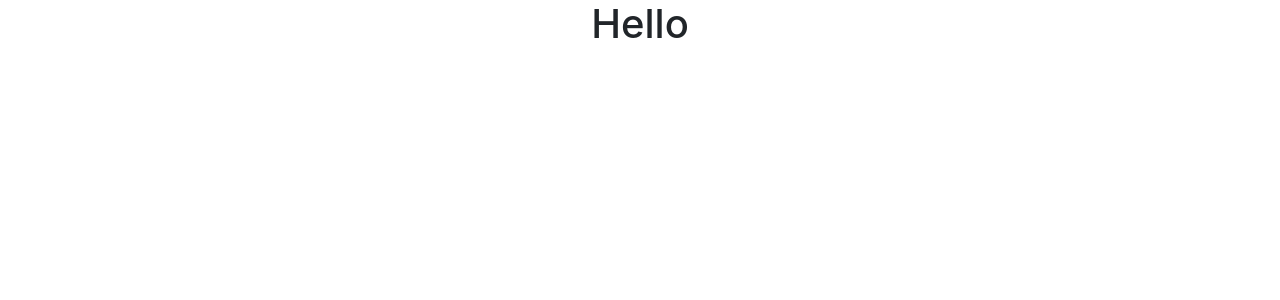
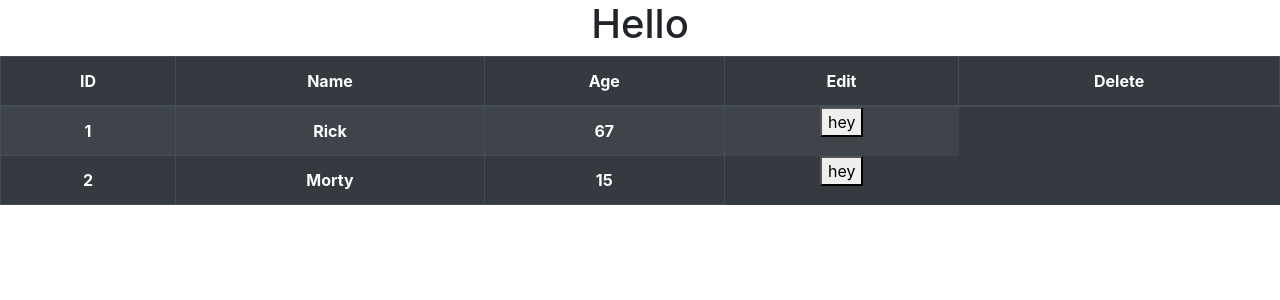
Before and after one commit to viniferraria/DDD-front-vue, a Vue app: page / in a window 1280 px wide. Shown: the top 300 px of the page. Built offline with nearby package versions, Linux system fonts and the light colour scheme.

Commit message:
added table component

```diff
--- a/src/App.vue
+++ b/src/App.vue
@@ -1,23 +1,26 @@
 <template>
-  <div id='teste' class="text-center">
+  <div id="teste" class="text-center">
     <h1>{{ message }}</h1>
+    <div id="teste2">
+      <Table id="table_app"></Table>
+    </div>
   </div>
 </template>
 
 <script>
 import "bootstrap/dist/css/bootstrap.css";
 import "font-awesome/css/font-awesome.css";
-// import HelloWorld from './components/HelloWorld.vue'
+import Table from "./components/Table.vue";
 
 export default {
-  name: "App",
-  data: () => ({
-    message: "Hello"
-  }),
-  // components: {
-  //   HelloWorld
-  // }
-}
+	name: "App",
+	data: () => ({
+		message: "Hello"
+	}),
+	components: {
+		Table
+	}
+};
 </script>
 
 <style>
--- /dev/null
+++ b/src/components/Table.vue
@@ -0,0 +1,62 @@
+<template>
+  <div class="table-responsive">
+    <table class="table table-striped table-bordered table-hover table-dark">
+      <thead>
+        <tr>
+          <th>ID</th>
+          <th>Name</th>
+          <th>Age</th>
+          <th>Edit</th>
+          <th>Delete</th>
+        </tr>
+      </thead>
+      <tbody>
+        <tr v-for="person in list" v-bind:key="person.id">
+          <th> {{ person.id }}</th>
+          <th> {{ person.name }}</th>
+          <th> {{ person.age }}</th>
+          <button>hey</button>
+        </tr>
+      </tbody>
+    </table>
+  </div>
+</template>
+
+<script>
+import "bootstrap/dist/css/bootstrap.css";
+
+export default {
+	name: "Table",
+	data: () => ({
+		list: [
+			{id: 1, name: "Rick", age: 67},
+			{id: 2, name: "Morty", age: 15}
+		]
+	})
+	// props: {
+	//   msg: String
+	// },
+};
+</script>
+
+<!-- Add "scoped" attribute to limit CSS to this component only -->
+<style scoped>
+
+h3 {
+  margin: 40px 0 0;
+}
+ul {
+  list-style-type: none;
+  padding: 0;
+}
+li {
+  display: inline-block;
+  margin: 0 10px;
+}
+a {
+  color: #42b983;
+}
+#table-app {
+  background-color: #000000
+}
+</style>
```
Also changed, not shown: babel.config.js (+4 -4 lines), src/components/HelloWorld.vue (deleted, +0 -32 lines), src/main.js (+5 -5 lines).
